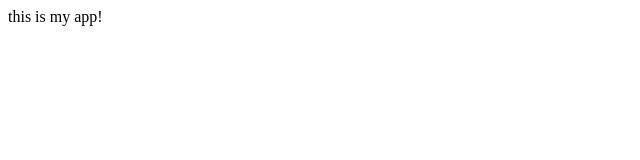
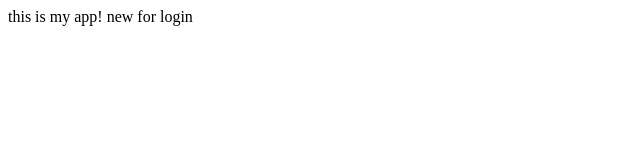
Before and after one commit to allxiong/testingGit, a plain HTML site: page index.html in a window 1280 px wide. Shown: the whole page, without its empty margins (0-640 px from the left). Drawn offline with Linux system fonts and the light colour scheme.

Commit message:
another change to login

```diff
--- a/index.html
+++ b/index.html
@@ -3,5 +3,6 @@
 <title>my app</title>
 <body>
 this is my app!
+new for login
 </body>
 </html>
```
